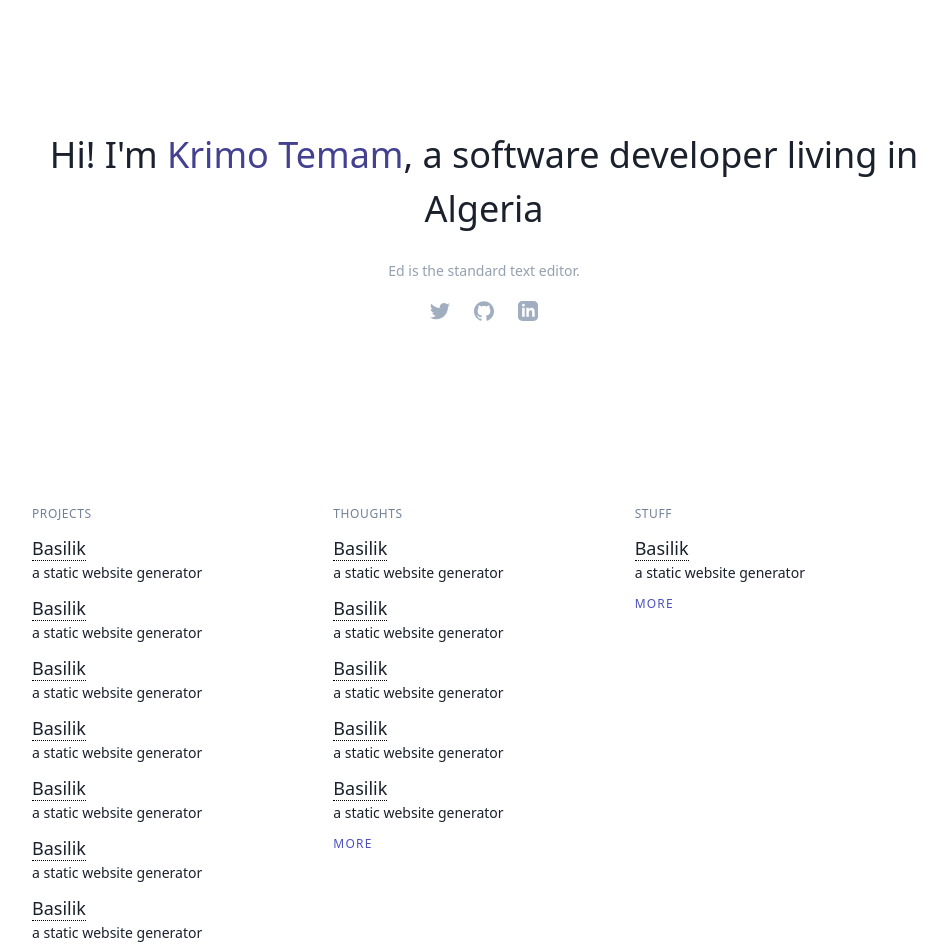
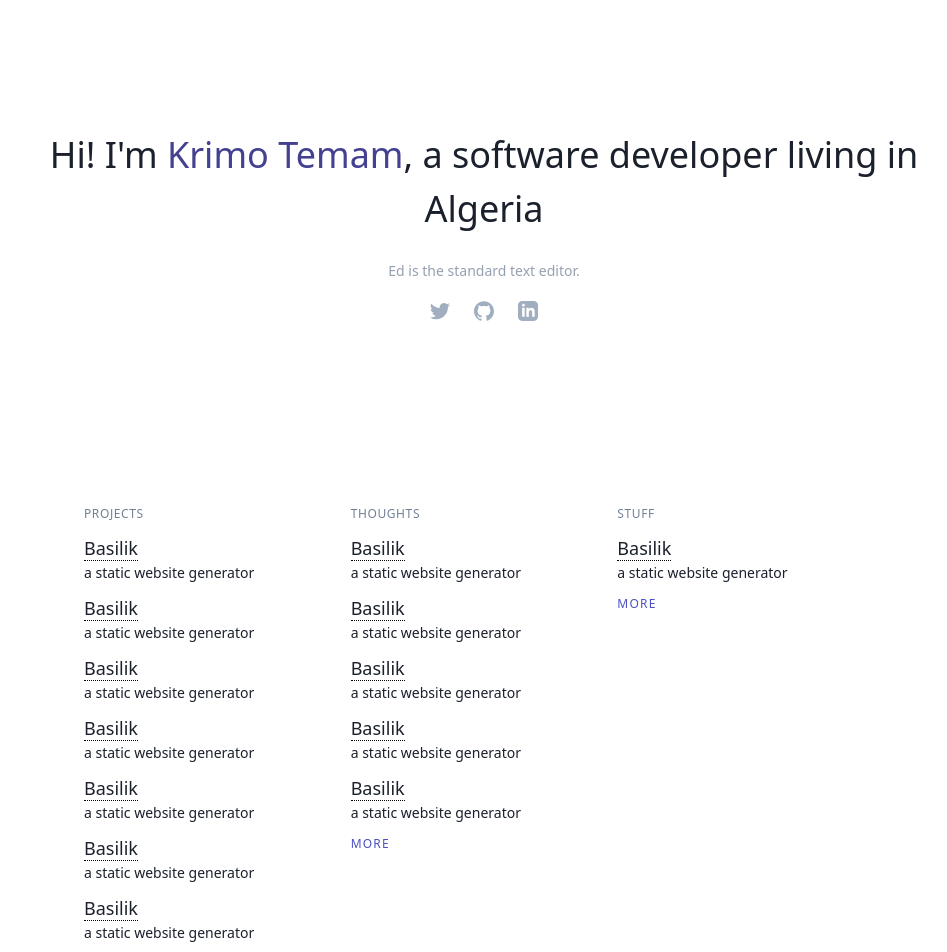
Before and after one commit to KRIMOD/clone-ws-filip, a Next.js app: page / in a window 1280 px wide. Shown: the top 952 px of the page, without its empty margins (156-1103 px from the left). Built offline with nearby package versions, Linux system fonts and the light colour scheme.

Commit message:
fixed the alignment

```diff
--- a/pages/index.js
+++ b/pages/index.js
@@ -23,7 +23,7 @@ const About = () => (
 )
 
 const Overview = () => (
-  <div className='flex px-3 flex-col justify-center items-center text-center sm:flex-row sm:justify-between sm:items-baseline sm:text-justify'>
+  <div className='flex px-3 flex-col justify-center items-center text-center sm:flex-row sm:justify-between sm:items-baseline sm:text-justify lg:px-16'>
     <Projects />
     <Thoughts />
     <Stuff />
```
